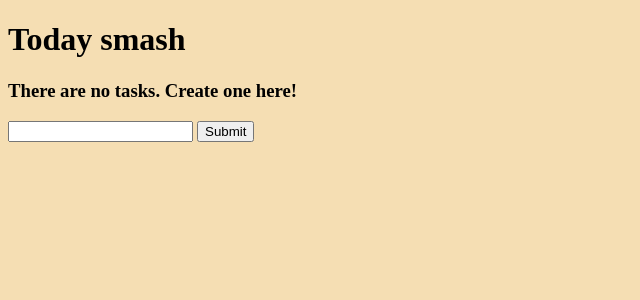
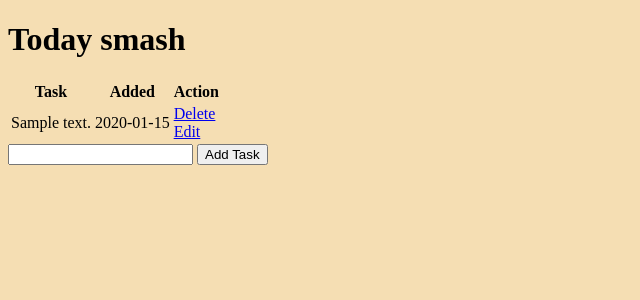
Before and after one commit to sarthakone105/flask_initial, a Flask app: page / in a window 1280 px wide. Shown: the top 300 px of the page, without its empty margins (0-640 px from the left). Run offline with Flask 3, Linux system fonts and the light colour scheme; tables that the repository leaves empty hold one stand-in row (values such as "Sample post").

Commit message:
Smash started working

```diff
--- a/app.py
+++ b/app.py
@@ -20,10 +20,31 @@ class MyTask(db.Model):
 
 
 
+# # Home page
+# @app.route("/", methods=["POST", "GET"])
+# def index():
+#     # add task
+#     if request.method == "POST":
+#         current_task = request.form['content']
+#         new_task = MyTask(content=current_task)
+
+#         try:
+#             db.session.add(new_task)
+#             db.session.commit()
+#             return redirect("/")
+
+#         except Exception as e:
+#             print(f"Error:{e}")
+#             return f"Error:{e}"
+
+
+#     else:
+#         tasks = MyTask.query.order_by(MyTask.created).all()
+#         return render_template('index.html', task=tasks)
+
 
 @app.route("/", methods=["POST", "GET"])
 def index():
-    # add task
     if request.method == "POST":
         current_task = request.form['content']
         new_task = MyTask(content=current_task)
@@ -31,16 +52,17 @@ def index():
         try:
             db.session.add(new_task)
             db.session.commit()
+            print("Task added:", current_task)  # Debugging line
             return redirect("/")
 
         except Exception as e:
-            print(f"Error:{e}")
-            return f"Error:{e}"
-
+            print(f"Error: {e}")
+            return f"Error: {e}"
 
     else:
         tasks = MyTask.query.order_by(MyTask.created).all()
-        return render_template('index.html', task=tasks)
+        print("Tasks fetched:", tasks)  # Debugging line
+        return render_template('index.html', tasks=tasks)
 
 
 
--- a/templates/index.html
+++ b/templates/index.html
@@ -8,7 +8,7 @@
 <div class="container">
     <h1>Today smash</h1>
 
-    {% if tasks | length < 1%}
+    {% if tasks | length < 1 %}
     <h3>There are no tasks. Create one here!</h3>
     {% else %}
     <table>
@@ -19,22 +19,20 @@
         </tr>
         {% for task in tasks%}
           <tr>
-          <td>{{task.content}}</td>
-          <td>{{task.created.strftime("%Y-%m-%d")}}</td>
+            <td>{{ task.content }}</td>
+            <td>{{ task.created.strftime("%Y-%m-%d") }}</td>
             <td>
               <a href="/delete/{{task.id}}">Delete</a>
               <br>
               <a href="/update/{{task.id}}">Edit</a>
             </td>
           </tr>
-
         {% endfor %}
       </table>
-
     {% endif %}
     <form action="/" method="POST">
         <input type="text" name="content" id="content">
-        <input type="button" value="Submit" id="add-btn">
+        <input type="Submit" value="Add Task" id="btn-add">
       </form>
 </div>
 {% endblock %}
```
Also changed, not shown: instance/database.db. Lines whose indentation alone changed are shown as unchanged.
